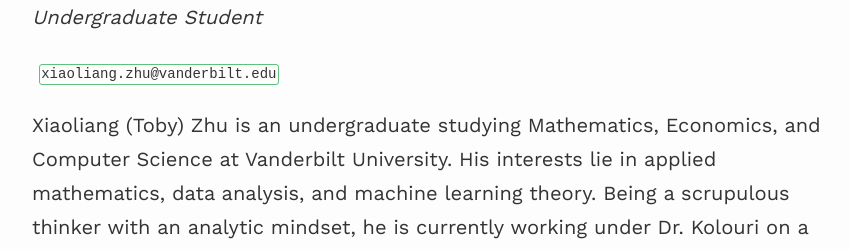
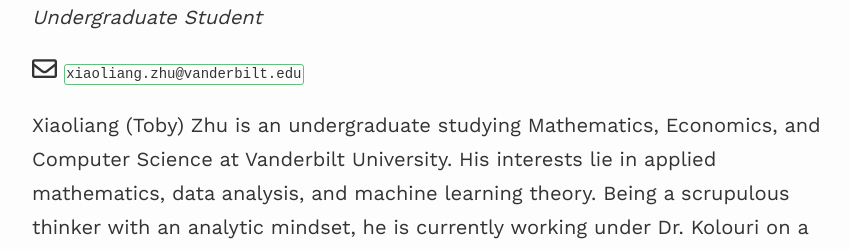
Before and after one commit to zxllxz2/continual_learning, a Jekyll site: the page built from docs/_people/TobyZhu.md, in a window 1280 px wide. Shown: the part 447-696 px from the top of the page, without its empty margins (208-1058 px from the left). Built offline with Jekyll 4.4.1, drawn with Linux system fonts in a browser that asks for light colours; nearby versions of some CDN libraries.

Commit message:
test icon

```diff
--- a/docs/_people/TobyZhu.md
+++ b/docs/_people/TobyZhu.md
@@ -10,6 +10,6 @@ twitter: MintLab
 
 _Undergraduate Student_<br>
 
-<i class="fa fa-envelope-o"></i> `xiaoliang.zhu@vanderbilt.edu`
+<i class="far fa-envelope"></i> `xiaoliang.zhu@vanderbilt.edu`
 
 Xiaoliang (Toby) Zhu is an undergraduate studying Mathematics, Economics, and Computer Science at Vanderbilt University. His interests lie in applied mathematics, data analysis, and machine learning theory. Being a scrupulous thinker with an analytic mindset, he is currently working under Dr. Kolouri on a project about catastrophic forgetting in the area of continual learning.
--- a/docs/archive.html
+++ b/docs/archive.html
@@ -36,7 +36,7 @@ title: People
 		{% if profile.position contains role %}
 		  <div class="list-item-people">
 			<p class="list-post-title">
-				<a href="{{ site.baseurl }}{{ profile.url }}"><img class="profile-thumbnail" src="{{site.baseurl}}/assets/images/people/{{profile.avatar}}"></a>
+				<a href="{{ site.baseurl }}{{ profile.url }}"><img class="profile-thumbnail" src="{{site.baseurl}}/assets/images/people/{{profile.avatar}}"></a><br>
 			  <a class="name" href="{{ site.baseurl }}{{ profile.url }}">{{ profile.name }}</a>
 			</p>
 		  </div>
```
